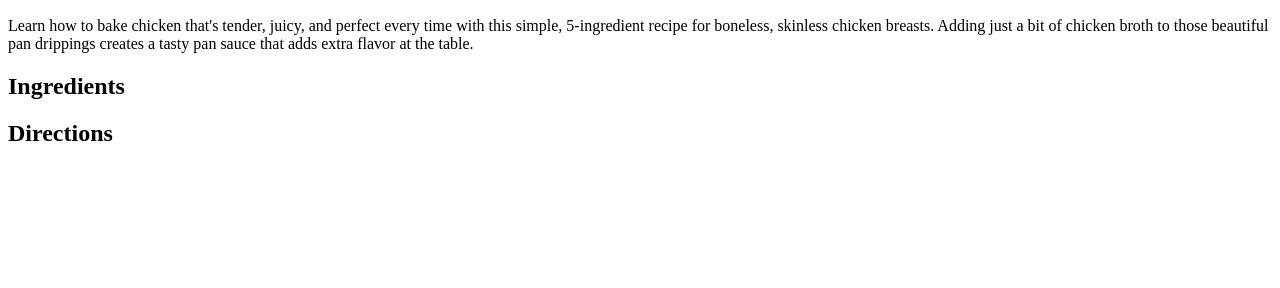
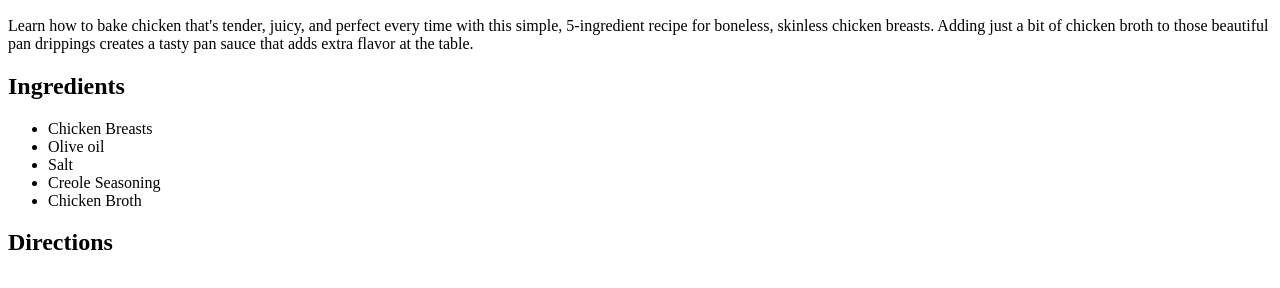
Before and after one commit to asdfbrandon/odin-recipes, a plain HTML site: page recipes/simple_baked_chicken_breast.html in a window 1280 px wide. Shown: the part 434-722 px from the top of the page. Drawn offline with Linux system fonts and the light colour scheme.

Commit message:
Add ingredient list

```diff
--- a/recipes/simple_baked_chicken_breast.html
+++ b/recipes/simple_baked_chicken_breast.html
@@ -11,7 +11,13 @@
             <h2>Description</h2>
                 <p>Learn how to bake chicken that's tender, juicy, and perfect every time with this simple, 5-ingredient recipe for boneless, skinless chicken breasts. Adding just a bit of chicken broth to those beautiful pan drippings creates a tasty pan sauce that adds extra flavor at the table.</p>
             <h2>Ingredients</h2>
-
+                <ul>
+                    <li>Chicken Breasts</li>
+                    <li>Olive oil</li>
+                    <li>Salt</li>
+                    <li>Creole Seasoning</li>
+                    <li>Chicken Broth</li>
+                </ul>
             <h2>Directions</h2>
             </body>
 </html>
```
